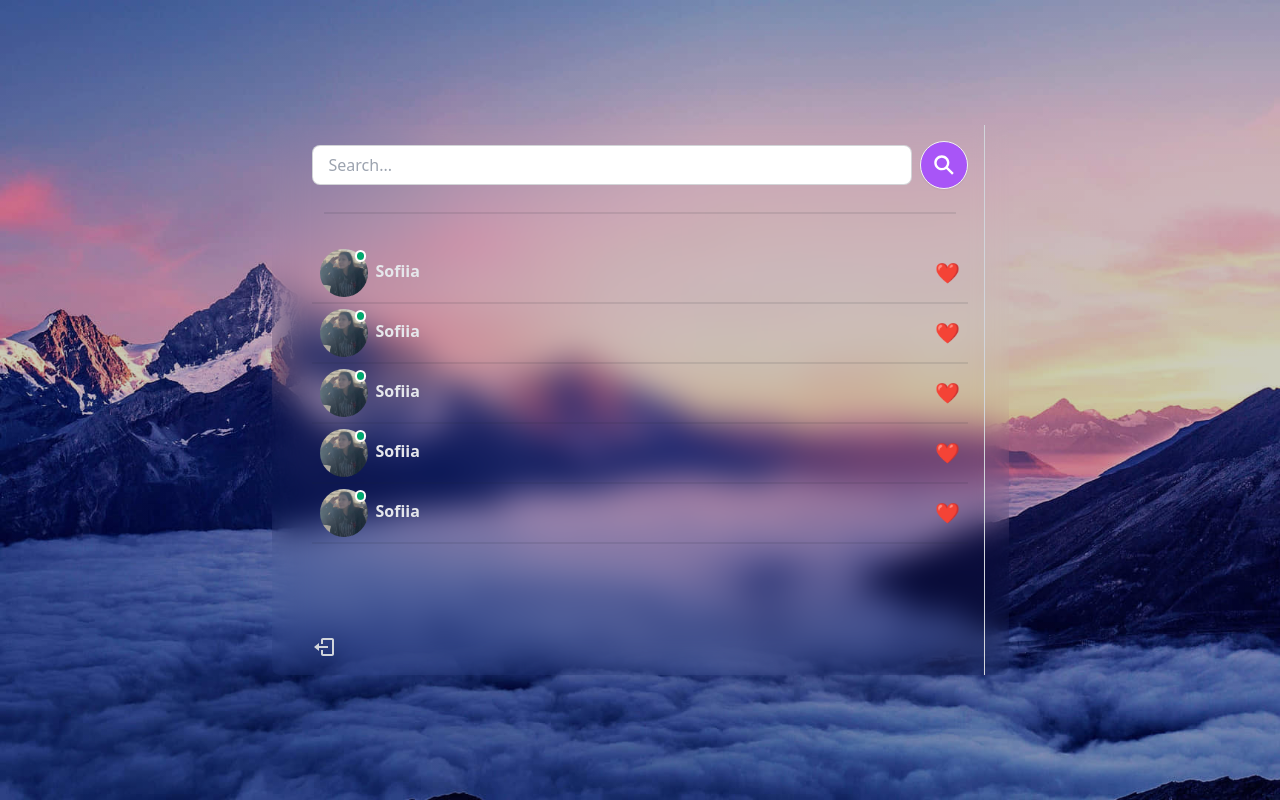
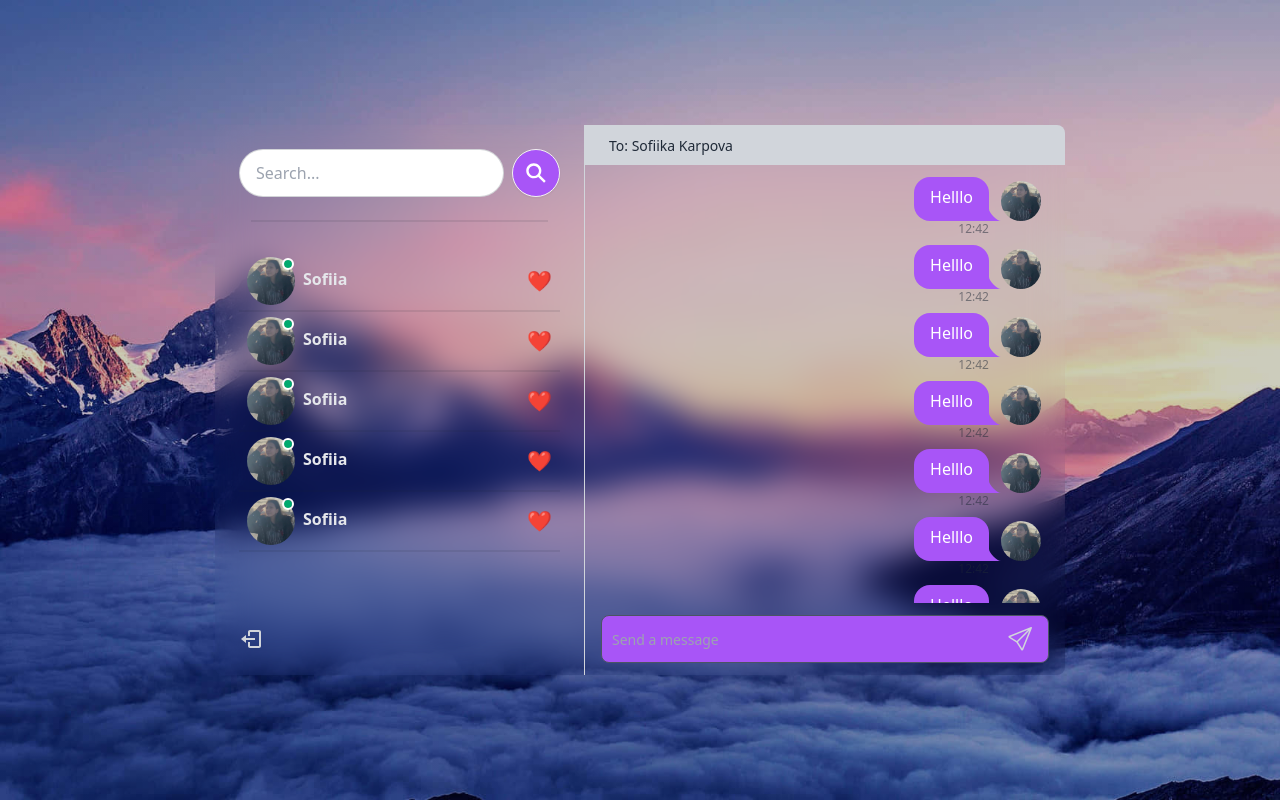
Before and after one commit to sofiialives/chat-app, a React (Vite) app in the folder frontend/: page / in a window 1280 px wide. Built offline with nearby package versions, Linux system fonts and the light colour scheme.

Commit message:
chat page

```diff
--- a/frontend/src/components/home/Sidebar/Conversation.tsx
+++ b/frontend/src/components/home/Sidebar/Conversation.tsx
@@ -6,7 +6,7 @@ export default function Conversation({}: ConversationProps) {
       <div className="flex gap-2 items-center hover:bg-purple-500 rounded p-2 py-1">
         <div className="avatar online">
           <div className="w-12 rounded-full">
-            <img src="/images/photo_2023-02-22_01-02-15.jpg" alt="user avatar" />
+          <img src="/images/photo_2023-02-22_01-02-15.jpg" alt="user avatar" />
           </div>
         </div>
         <div className="flex flex-col flex-1">
--- a/frontend/src/components/home/Sidebar/SearchInput.tsx
+++ b/frontend/src/components/home/Sidebar/SearchInput.tsx
@@ -7,7 +7,7 @@ interface SearchInputProps {}
 export default function SearchInput({}: SearchInputProps) {
   return (
     <form className="flex items-center gap-2">
-      <TextField placeholder="Search..." />
+      <TextField placeholder="Search..." variant="sidebar" />
       <Button type="submit" variant="sidebar">
         <IoSearchSharp className="w-4 h-4 tablet:w-6 tablet:h-6" />
       </Button>
--- a/frontend/src/components/home/Sidebar/Sidebar.tsx
+++ b/frontend/src/components/home/Sidebar/Sidebar.tsx
@@ -6,7 +6,7 @@ interface SidebarProps {}
 
 export default function Sidebar({}: SidebarProps) {
   return (
-    <div className="border-r border-gray-300 p-4 flex flex-col">
+    <div className="border-r border-gray-300 py-4 tablet:py-6 px-4 tablet:px-6 flex flex-col ">
       <SearchInput />
       <div className="divider px-3" />
       <Conversations />
--- /dev/null
+++ b/frontend/src/components/messages/Message.tsx
@@ -0,0 +1,17 @@
+interface MessageProps {}
+
+export default function Message({}: MessageProps) {
+  return (
+    <div className="chat chat-end">
+      <div className="chat-image avatar">
+        <div className="w-10 rounded-full">
+          <img src="/images/photo_2023-02-22_01-02-15.jpg" alt="user avatar" />
+        </div>
+      </div>
+      <div className="chat-bubble text-white bg-purple-500">Helllo</div>
+      <div className="chat-footer opacity-50 text-xs flex gap-1 items-center">
+        12:42
+      </div>
+    </div>
+  );
+}
--- a/frontend/src/components/messages/MessageContainer.tsx
+++ b/frontend/src/components/messages/MessageContainer.tsx
@@ -0,0 +1,17 @@
+import MessageInput from "./MessageInput";
+import Messages from "./Messages";
+
+interface MessageContainerProps {}
+
+export default function MessageContainer({}: MessageContainerProps) {
+  return (
+    <div className="tablet:w-[480px] flex flex-col">
+      <div className="bg-gray-300 px-4 tablet:px-6 py-2 mb-2">
+        <span className="label-text">To: </span>
+        <span className="label-text">Sofiika Karpova</span>
+      </div>
+      <Messages />
+      <MessageInput />
+    </div>
+  );
+}
--- /dev/null
+++ b/frontend/src/components/messages/MessageInput.tsx
@@ -0,0 +1,18 @@
+import { BsSend } from "react-icons/bs";
+import Button from "../reusable/Button";
+import TextField from "../reusable/TextField";
+
+interface MessageInputProps {}
+
+export default function MessageInput({}: MessageInputProps) {
+  return (
+    <form className="px-4 my-3">
+      <div className="w-full relative">
+        <TextField variant="message" placeholder="Send a message" />
+        <Button type="submit" variant="message">
+          <BsSend className="w-4 h-4 tablet:w-6 tablet:h-6 text-gray-300" />
+        </Button>
+      </div>
+    </form>
+  );
+}
--- /dev/null
+++ b/frontend/src/components/messages/Messages.tsx
@@ -0,0 +1,21 @@
+import Message from "./Message";
+
+interface MessagesProps {}
+
+export default function Messages({}: MessagesProps) {
+  return (
+    <div className="px-4 tablet:px-6 flex-1 overflow-auto max-h-[80vh]">
+      <Message />
+      <Message />
+      <Message />
+      <Message />
+      <Message />
+      <Message />
+      <Message />
+      <Message />
+      <Message />
+      <Message />
+      <Message />
+    </div>
+  );
+}
--- a/frontend/src/components/reusable/Button.tsx
+++ b/frontend/src/components/reusable/Button.tsx
@@ -30,6 +30,7 @@ const buttonVariants = cva("btn", {
     variant: {
       auth: "btn-block mt-2",
       sidebar: "btn-circle bg-purple-500 text-white",
+      message: "absolute inset-y-0 end-0 flex items pe-3 btn-ghost",
     },
     size: {
       sm: "btn-sm tablet:btn-md",
--- a/frontend/src/components/reusable/TextField.tsx
+++ b/frontend/src/components/reusable/TextField.tsx
@@ -29,12 +29,13 @@ export default function TextField({
 const inputVariant = cva("input input-bordered", {
   variants: {
     variant: {
-      form: "h-10 w-[260px] tablet:w-[600px]",
+      auth: "h-10 w-[260px] tablet:w-[600px]",
       sidebar: "rounded-full",
-      message: "",
+      message:
+        "text-sm border rounded-lg block w-full p-2.5 bg-purple-500 border-gray-600 text-white",
     },
   },
   defaultVariants: {
-    variant: "form",
+    variant: "auth",
   },
 });
--- a/frontend/src/index.css
+++ b/frontend/src/index.css
@@ -32,3 +32,20 @@ main {
   flex-grow: 1;
   flex-direction: column;
 }
+
+::-webkit-scrollbar {
+  width: 8px;
+}
+
+::-webkit-scrollbar-track {
+  background: #c890fc;
+}
+
+::-webkit-scrollbar-thumb {
+  background: #b468fb;
+  border-radius: 6px;
+}
+
+::-webkit-scrollbar:hover {
+  background: #a855f7;
+}
--- a/frontend/src/pages/home/HomePage.tsx
+++ b/frontend/src/pages/home/HomePage.tsx
@@ -1,12 +1,14 @@
 import Sidebar from "../../components/home/Sidebar/Sidebar";
+import MessageContainer from "../../components/messages/MessageContainer";
 import Container from "../../components/reusable/Container";
 import Section from "../../components/reusable/Section";
 
 export default function HomePage() {
   return (
     <Section>
-      <Container className="flex mobile:h-[450px] tablet:h-[550px] overflow-hidden">
+      <Container className="flex mobile:h-[480px] tablet:h-[550px] overflow-hidden px-0 tablet:px-0">
         <Sidebar />
+        <MessageContainer />
       </Container>
     </Section>
   );
```
